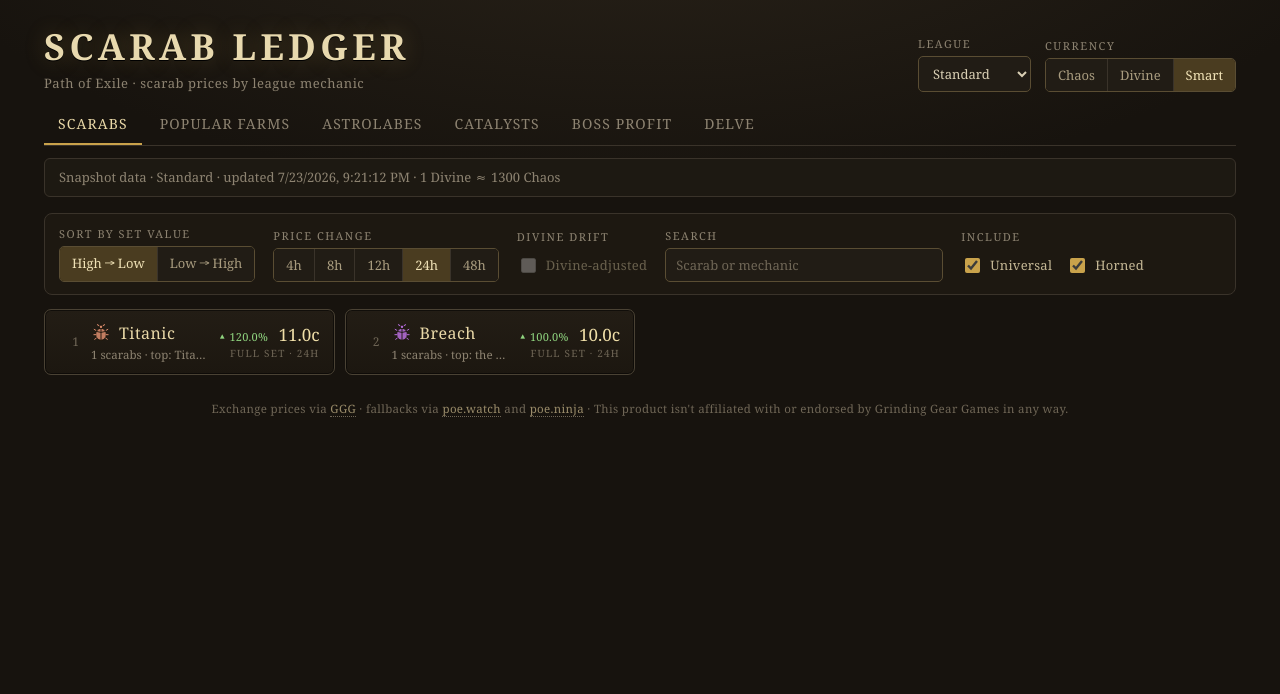
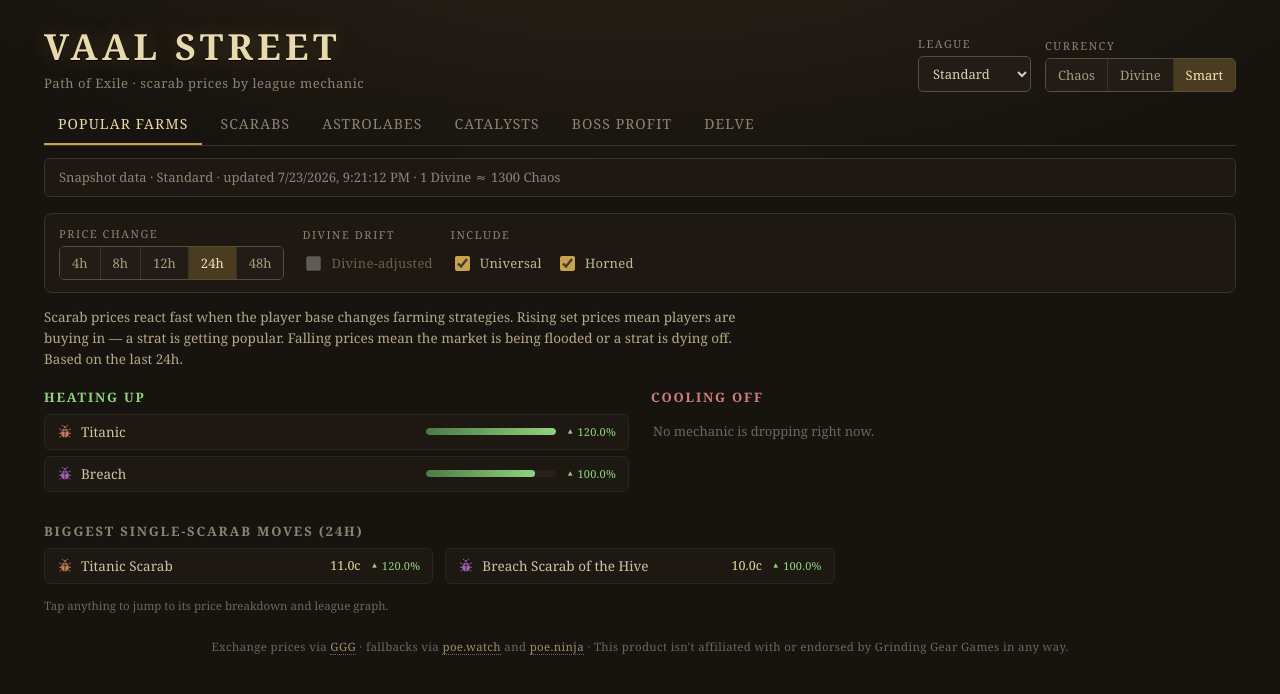
Before and after one commit to Banomx/scarab-ledger, a React (Vite) app: page / in a window 1280 px wide. Shown: the top 694 px of the page. Built offline with nearby package versions, Linux system fonts and the light colour scheme; a web font is replaced by a local one.

Commit message:
name change

```diff
--- a/index.html
+++ b/index.html
@@ -3,7 +3,7 @@
   <head>
     <meta charset="UTF-8" />
     <meta name="viewport" content="width=device-width, initial-scale=1.0" />
-    <title>Scarab Ledger</title>
+    <title>Vaal Street</title>
     <style>
       html, body { margin: 0; padding: 0; background: #17130e; }
     </style>
--- a/src/App.jsx
+++ b/src/App.jsx
@@ -346,7 +346,7 @@
   const [showUniversal, setShowUniversal] = useState(true);
   const [showHorned, setShowHorned] = useState(true);
   const [chgWindow, setChgWindow] = useState("24h");      // 24h | 48h
-  const [tab, setTab] = useState("prices");               // prices | farms
+  const [tab, setTab] = useState("farms");                // farms | prices | astrolabes | catalysts | bosses | delve
   const [openGroup, setOpenGroup] = useState(null);
   const [focusScarab, setFocusScarab] = useState(null);
   const [histories, setHistories] = useState({});         // name -> [{day,value}]
@@ -709,7 +709,7 @@
 
       <header className="st-head">
         <div className="st-title-block">
-          <h1>Scarab Ledger</h1>
+          <h1>Vaal Street</h1>
           <p className="st-sub">Path of Exile · scarab prices by league mechanic</p>
         </div>
         <div className="st-controls">
@@ -740,8 +740,8 @@
       </header>
 
       <nav className="st-tabs" aria-label="Views">
+        <button className={tab === "farms" ? "on" : ""} onClick={() => { setTab("farms"); setDragSel(null); }}>Popular farms</button>
         <button className={tab === "prices" ? "on" : ""} onClick={() => { setTab("prices"); setDragSel(null); }}>Scarabs</button>
-        <button className={tab === "farms" ? "on" : ""} onClick={() => { setTab("farms"); setDragSel(null); }}>Popular farms</button>
         <button className={tab === "astrolabes" ? "on" : ""} onClick={() => { setTab("astrolabes"); setDragSel(null); }}>Astrolabes</button>
         <button className={tab === "catalysts" ? "on" : ""} onClick={() => { setTab("catalysts"); setDragSel(null); }}>Catalysts</button>
         <button className={tab === "bosses" ? "on" : ""}
```
Also changed, not shown: 2 other files (tests, documents, lock files or other folders).
